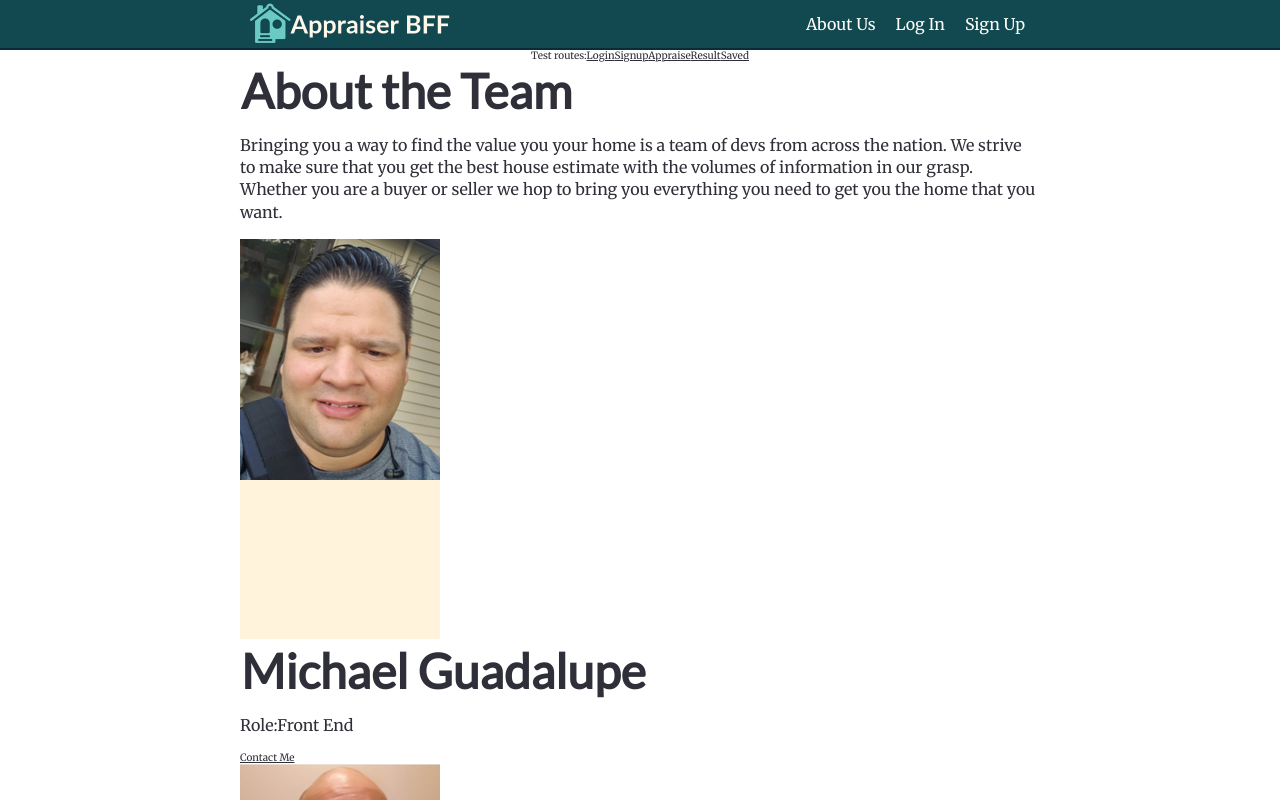
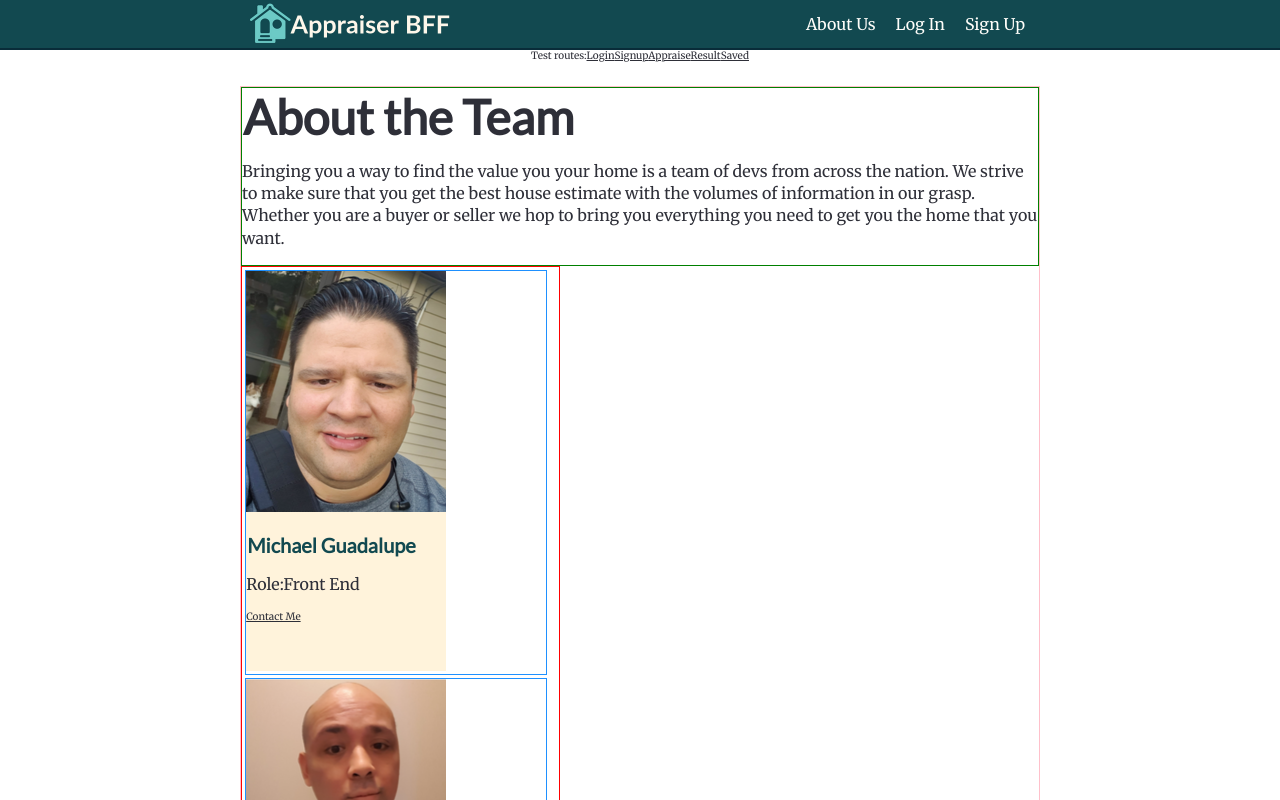
Before and after one commit to bw-appraisers-bff/front-end, a React (Create React App) app in the folder appraisers-bff/: page /aboutus in a window 1280 px wide. Shown: the top 800 px of the page. Built offline with nearby package versions, Linux system fonts and the light colour scheme.

Commit message:
styling on about page and filename for pic change.

```diff
--- a/appraisers-bff/src/assets/cards.scss
+++ b/appraisers-bff/src/assets/cards.scss
@@ -75,4 +75,49 @@
       cursor: not-allowed !important;
     }
   }
+
+
 }
+
+
+
+.description-container {
+  width: 100%;
+  border: 1px solid green;
+}
+.about-container {
+  width: 100%;
+  margin: 3% 0;
+
+  border: 1px solid pink;
+
+
+}
+
+.bio-card {
+  // background-color: $brand-aqua;
+
+  border: 1px solid red;
+  width: 40%;
+
+}
+
+.about-card {
+  width: 33%;
+  position: relative;
+  width: 95%;
+  margin:1%;
+  border: 1px solid dodgerblue;
+
+}
+
+.bio-data {
+  position: absolute;
+  top: 65%;
+
+
+  h1 {
+    color: $brand-aqua;
+    font-size: 2rem;
+  }
+}
--- a/appraisers-bff/src/components/AboutCard.jsx
+++ b/appraisers-bff/src/components/AboutCard.jsx
@@ -6,9 +6,11 @@ const AboutCard = props => {
 
             {console.log("this in in return", props.title.github)}
             <img src= {props.title.image} alt={props.title.name} className="bio-pic"/>
-            <h1 className="about-name">{props.title.name}</h1>
-            <p className="about-role">Role:{props.title.role}</p>
-            <a href={props.title.github}>Contact Me</a>
+            <div className="bio-data">
+                <h1 className="about-name">{props.title.name}</h1>
+                <p className="about-role">Role:{props.title.role}</p>
+                <a href={props.title.github}>Contact Me</a>
+            </div>
         </div>
 
 
--- a/appraisers-bff/src/components/AboutUs.jsx
+++ b/appraisers-bff/src/components/AboutUs.jsx
@@ -26,13 +26,13 @@ const AboutUs = ( ) => {
                 Bringing you a way to find the value you your home is a team of devs from across the nation. We strive to make sure that you get the best house estimate with the volumes of information in our grasp. Whether you are a buyer or seller we hop to bring you everything you need to get you the home that you want.
                 </p>
             </div>
-            <div>
+            <div className="bio-card">
                 {teamData.map((title, role) => {
                     return(
                         <AboutCard title={title} index={role}/>
                     )
                 })}
-                <h1>ahsdklf</h1>
+
             </div>
         </div>
     );
```
Also changed, not shown: appraisers-bff/public/images/teamPics/BriannaFinal.png (renamed from appraisers-bff/public/images/teamPics/Brianna Final.png), appraisers-bff/src/assets/global.scss (line endings or trailing spaces).
